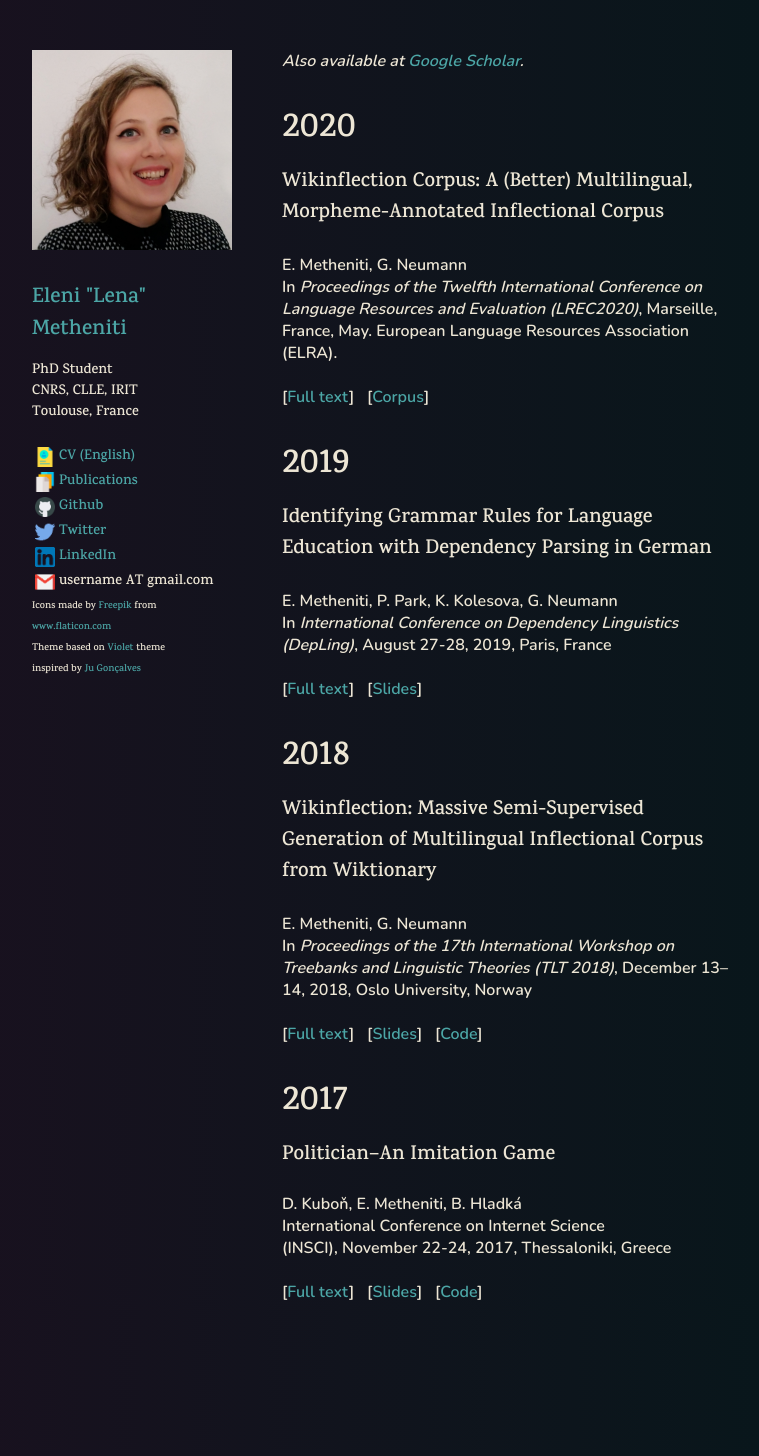
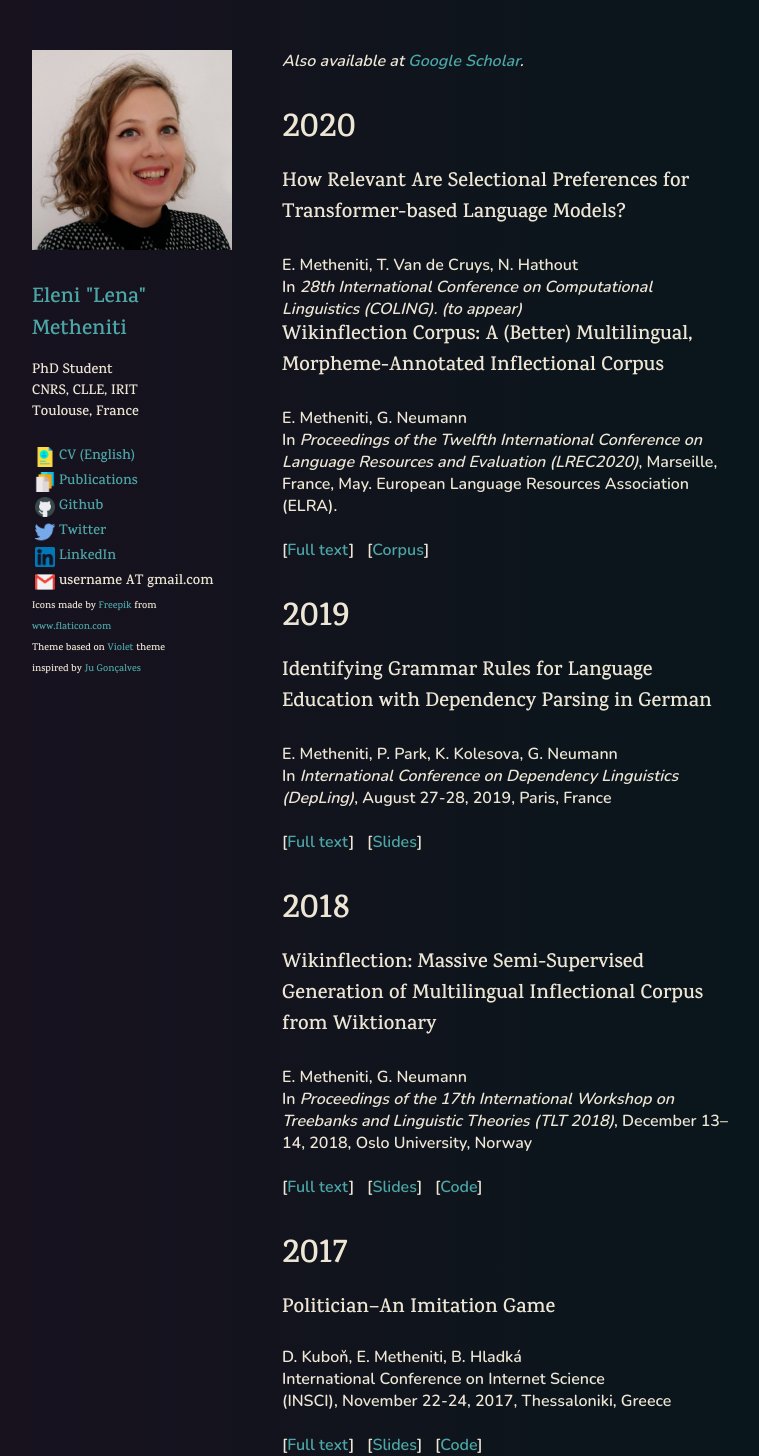
Before and after one commit to lenakmeth/lenakmeth.github.io, a Jekyll site: the page built from publications.html, in a window 1280 px wide. Shown: the whole page, without its empty margins (68-827 px from the left). Built offline with Jekyll 4.4.1, drawn with Linux system fonts in a browser that asks for light colours.

Commit message:
update publications

```diff
--- a/publications.html
+++ b/publications.html
@@ -67,6 +67,9 @@ layout: default
 <div style="font-family: 'Karma', serif; font-size:24px"><h1>2020</h1></div>
 
 <ul>
+	<li><div style="font-family: 'Karma', serif; font-size:20px">How Relevant Are Selectional Preferences for Transformer-based Language Models?</div><br/>
+    <div style="font-family: 'Nunito', sans-serif; font-size:16px"><strong>E. Metheniti, T. Van de Cruys, N. Hathout</strong><br />In <em>28th International Conference on Computational Linguistics (COLING). (to appear)</em></div></li>
+
     <li><div style="font-family: 'Karma', serif; font-size:20px">Wikinflection Corpus: A (Better) Multilingual, Morpheme-Annotated Inflectional Corpus</div><br/>
     <div style="font-family: 'Nunito', sans-serif; font-size:16px"><strong>E. Metheniti, G. Neumann</strong><br />In <em>Proceedings of the Twelfth International Conference on Language Resources and Evaluation (LREC2020)</em>, Marseille, France, May. European Language Resources Association (ELRA). <br /><br />[<a href="https://www.aclweb.org/anthology/2020.lrec-1.481">Full text</a>] &nbsp; [<a href="https://github.com/lenakmeth/Wikinflection-Corpus" target="_blank" rel="noopener">Corpus</a>]</div></li>
 </ul>
```
Also changed, not shown: Gemfile.lock.
